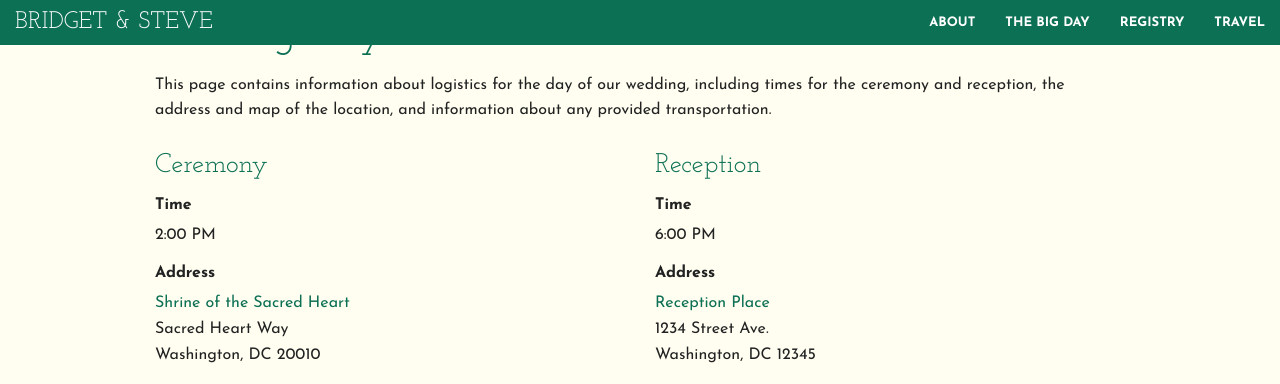
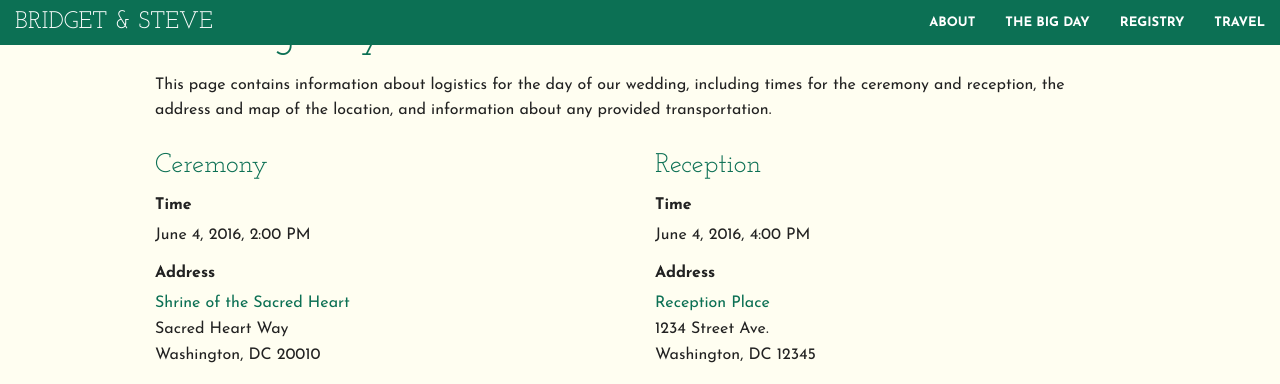
Before and after one commit to sccherry/bridgetandsteve, a Jekyll site: the page built from big-day.html, in a window 1280 px wide and 975 px high, cut to the strip 0-384 px from the top of the window. Built offline with Jekyll 4.4.1, drawn with Linux system fonts in a browser that asks for light colours; nearby versions of some CDN libraries.

Commit message:
Add time tag

```diff
--- a/big-day.html
+++ b/big-day.html
@@ -13,7 +13,7 @@
 
     <dl>
       <dt>Time</dt>
-      <dd>2:00 PM</dd>
+      <dd><time datetime="2016-06-04T14:00:00-04:00">June 4, 2016, 2:00 PM</time></dd>
 
       <dt>Address</dt>
       <dd>
@@ -29,7 +29,7 @@
 
     <dl>
       <dt>Time</dt>
-      <dd>6:00 PM</dd>
+      <dd><time datetime="2016-06-04T16:00:00-04:00">June 4, 2016, 4:00 PM</time></dd>
       <dt>Address</dt>
       <dd>
         <a href="#">Reception Place</a><br>
```
